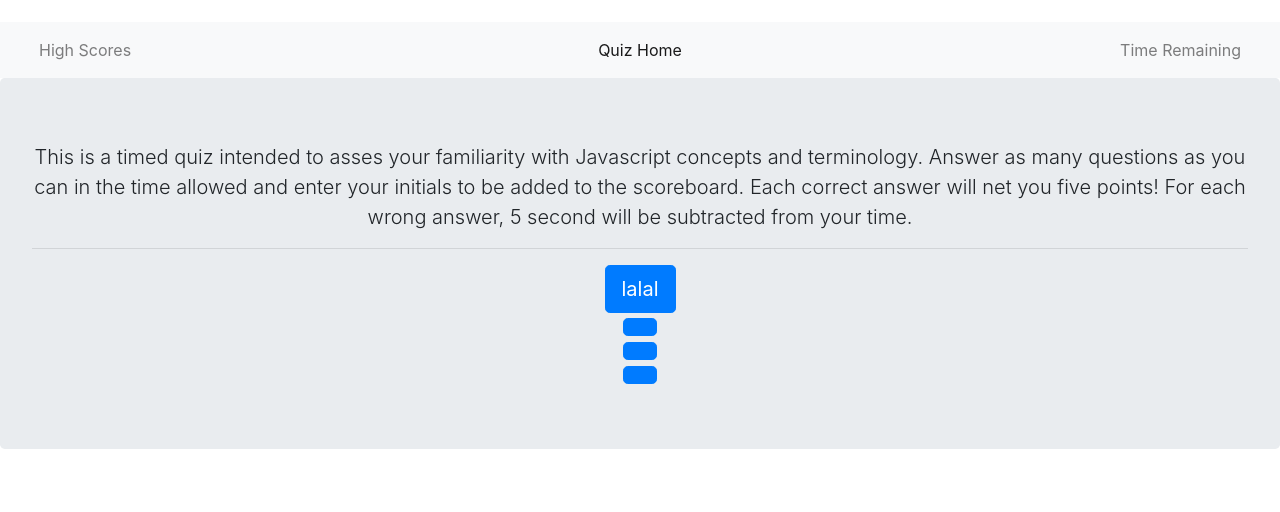
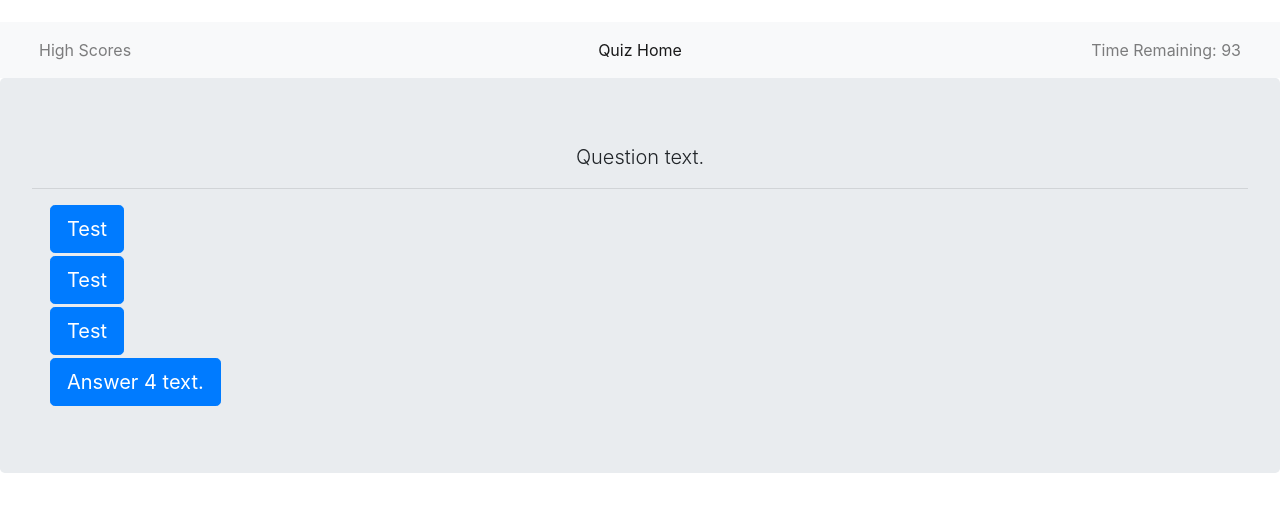
Before and after one commit to NathanSzu/TimedQuiz, a plain HTML site: page index.html in a window 1280 px wide. Both pictures are taken after a click on the button "Begin Quiz". Shown: the part 76-588 px from the top of the page. Drawn offline with nearby package versions, Linux system fonts and the light colour scheme.

Commit message:
Added more functions to dictate timer and score

```diff
--- a/index.html
+++ b/index.html
@@ -29,15 +29,35 @@
             </div>
         </nav>
         <main class="jumbotron j-center">
-            <p class="lead">This is a timed quiz intended to asses your familiarity with Javascript concepts and terminology. Answer as many questions as you can in the time allowed and enter your initials to be added to the scoreboard. Each correct answer will net you five points! For each wrong answer, 5 second will be subtracted from your time.</p>
+            <p class="lead" id="questionCaller">This is a timed quiz intended to asses your familiarity with Javascript concepts and terminology. Answer as many questions as you can in the time allowed and enter your initials to be added to the scoreboard. Each correct answer will net you five points! For each wrong answer, 5 second will be subtracted from your time.</p>
             <hr class="my-2">
             <p class="lead">
                 <button class="btn btn-primary btn-lg" id="remove1" onclick="setUp()" role="button">Begin Quiz</button>
+
             </p>
-            <div class="col-md-12" id="answer-one"></div>
-            <div class="col-md-12" id="answer-two"></div>
-            <div class="col-md-12" id="answer-three"></div>
-            <div class="col-md-12" id="answer-four"></div>
+            <div class="col-md-12 answers" id="answer-one">
+                <button class="btn btn-primary btn-lg answerButton" id="A" onclick="selectA()" role="button"></button>
+            </div>
+            <div class="col-md-12 answers" id="answer-two">
+                <button class="btn btn-primary btn-lg answerButton" id="B" onclick="selectB()" role="button"></button>
+            </div>
+            <div class="col-md-12 answers" id="answer-three">
+                <button class="btn btn-primary btn-lg answerButton" id="C" onclick="selectC()" role="button"></button>
+            </div>
+            <div class="col-md-12 answers" id="answer-four">
+                <button class="btn btn-primary btn-lg answerButton" id="D" onclick="selectD()" role="button"></button>
+            </div>
+            <div id="score-input">
+                <form action="" class="scoreForm">
+                    <h1 id="scoredata">lala</h1>
+                    <input type="text" placeholder="Enter Initials" name="Initials" id="initials">
+                    <hr>
+                    <input type="submit" value="Submit">
+                </form>
+                <div id="score">
+
+                </div>
+            </div>
         </main>
 
     <script src="script.js"></script>
--- a/script.js
+++ b/script.js
@@ -8,60 +8,52 @@ var points = 0;
 // Variable to contain the remaining time on the clock.
 var timeLeft = 100;
 
+var firstButton = document.getElementById("A");
+var secondButton = document.getElementById("B");
+var thirdButton = document.getElementById("C");
+var fourthButton = document.getElementById("D");
+
+var i = 0;
+
 finalAnswer = "";
 
-// Set of variables created to add buttons corresponding to question answers.
-var buttonCreate1 = document.createElement("button");
-buttonCreate1.className = "btn btn-primary btn-lg";
-buttonCreate1.id = "btn1"
-
-var buttonCreate2 = document.createElement("button");
-buttonCreate2.className = "btn btn-primary btn-lg";
-
-var buttonCreate3 = document.createElement("button");
-buttonCreate3.className = "btn btn-primary btn-lg";
-
-var buttonCreate4 = document.createElement("button");
-buttonCreate4.className = "btn btn-primary btn-lg";
-
 // Variables to hold the answer text displayed on buttons for each question.
-var answerOne = "lalal";
+var answerOne = "";
 var answerTwo = "";
 var answerThree = "";
 var answerFour = "";
 
-// Object variables containing the questions and all possible answers/
 var question1 = {
     question: "Question text.",
-    answer1: "Answer 1 text.",
+    answer1: "Test",
+    answer2: "Test",
+    answer3: "Test",
+    answer4: "Answer 4 text."
+};
+
+var question2 = {
+    question: "Question text.",
+    answer1: "Answer 1 ahdbsl.",
     answer2: "Answer 2 text.",
     answer3: "Answer 3 text.",
     answer4: "Answer 4 text."
-}
+};
 
-var question2 = {
+var question3 = {
     question: "Question text.",
-    answer1: "Answer 1 text.",
+    answer1: "Test",
     answer2: "Answer 2 text.",
     answer3: "Answer 3 text.",
     answer4: "Answer 4 text."
-}
+};
 
-var question3 = {
+var question4 = {
     question: "Question text.",
-    answer1: "Answer 1 text.",
+    answer1: "Answer 1 klzsxcivbnlkjdsaf.",
     answer2: "Answer 2 text.",
     answer3: "Answer 3 text.",
     answer4: "Answer 4 text."
-}
-
-var question4 = {
-    question: "Question text.",
-    answer1: "Answer 1 text.",
-    answer2: "Answer 2 text.",
-    answer3: "Answer 3 text.",
-    answer4: "Answer 4 text."
-}
+};
 
 var question5 = {
     question: "Question text.",
@@ -69,63 +61,126 @@ var question5 = {
     answer2: "Answer 2 text.",
     answer3: "Answer 3 text.",
     answer4: "Answer 4 text."
-}
+};
 
+// Object variables containing the questions and all possible answers/
+var questionPool = [question1, question2, question3, question4, question5]
 
-
-var questions = [question1.question, question2.question, question3.question, question4.question, question5.question];
 // Array Variable containing the answer key.
-var answers = ["Question1 answer", "Question2 answer", "Question3 answer", "Question4 answer", "Question5 answer"];
-var userAnswers = [];
+var answers = ["Test", "Question2 answer", "Question3 answer", "Question4 answer", "Question5 answer"];
 
 function returnAns(){
     return buttonCreate1.textContent
 
 };
 
-
-
+// On page load, display quiz instructions and a button to begin the quiz.
+// Display button to view high scores & display the countdown timer.
 function setUp(){
-
+// Starts the countdown
+    timerStart();
 
 // Removes the "Begin quiz" button
     var objectRemove = document.getElementById("remove1")
     objectRemove.remove();
 
-// Creates 4 new buttons to be used for answering questions.
-    buttonCreate1.textContent = answerOne;
-    document.getElementById("answer-one").appendChild(buttonCreate1);
+    var showButtonA = document.getElementById("A");
+    showButtonA.style.display="block";
 
-    buttonCreate2.textContent = answerTwo;
-    document.getElementById("answer-two").appendChild(buttonCreate2);
+    var showButtonB = document.getElementById("B");
+    showButtonB.style.display="block";
 
-    buttonCreate3.textContent = answerThree;
-    document.getElementById("answer-three").appendChild(buttonCreate3);
+    var showButtonC = document.getElementById("C");
+    showButtonC.style.display="block";
 
-    buttonCreate4.textContent = answerFour;
-    document.getElementById("answer-four").appendChild(buttonCreate4);
+    var showButtonD = document.getElementById("D");
+    showButtonD.style.display="block";
 
-    if (returnAns()==="lalal"){
-        console.log("success")
+    // When the begin quiz button is clicked, start the countdown time and display the first question with nextQuestion and timerStart question.
+    nextQuestion();
+};
+
+function selectA(){
+    finalAnswer = firstButton.textContent;
+    nextQuestion();
+};
+
+function selectB(){
+    finalAnswer = secondButton.value;
+    nextQuestion();
+};
+
+function selectC(){
+    finalAnswer = thirdButton.textContent;
+    nextQuestion();
+};
+
+function selectD(){
+    finalAnswer = fourthButton.textContent;
+    nextQuestion();
+};
+
+
+
+function answerCheck(){
+    if (finalAnswer === answers[i]) {
+        console.log("correct");
+        i++;
+    }
+    else {
+        console.log("wrong");
+        timeLeft = timeLeft-5;
+        i++;
     }
 
 
-    for (let i = 0; i < questions.length; i++) {
+};
+
+function nextQuestion(){
 
 
 
+    var questionPopulate = document.getElementById("questionCaller");
+    questionPopulate.textContent = questionPool[i].question;
 
-    }
 
+    firstButton.textContent = questionPool[i].answer1;
+    secondButton.textContent = questionPool[i].answer2;
+    thirdButton.textContent = questionPool[i].answer3;
+    fourthButton.textContent = questionPool[i].answer4;
+
+    answerCheck();
+
+};
+
+function scoreBoardInput(){
+    var SBD = document.getElementById("score-input");
+    SBD.style.display="block";
+
+    var totalScore = document.getElementById("scoredata");
+    totalScore.innerHTML = "Total Score: " + points;
+};
+
+function timerStart(){
+    var interval = setInterval(function(){
+        // Sets the starting timer
+        timeLeft = timeLeft-1;
+        timer.innerHTML = "Time Remaining: " + timeLeft;
+
+        if (timeLeft===0) {
+            clearInterval(interval);
+            scoreBoardInput();
+
+        }
+
+    }, 1000)
 }
 
 
+console.log(questionPool[i])
 
+console.log(questionPool[i].question)
 
-// On page load, display quiz instructions and a button to begin the quiz.
-// Display button to view high scores & display the countdown timer.
-
-// When the begin quiz button is clicked, start the countdown time and display the first question.
 
 // When the question is answered, if correct, write "Correct!" to page, add points to the user's score, and display the next question.
 // If incorrect, write "Wrong!" to page, subtract 5 seconds from the timer, and display next question.
@@ -139,3 +194,5 @@ function setUp(){
 // If start over button is clicked, reset the timer and return to the instructions page.
 
 // If high scores button is clicked, stop timer and show high scores page.
+
+var timer = document.getElementById("timer")
--- a/style.css
+++ b/style.css
@@ -53,3 +53,27 @@ right: 0px;
     align-content: center;
     text-align: center;
 }
+
+.answerButton {
+    margin: 3px;
+    display: none;
+}
+
+main {
+    position: relative;
+}
+
+/* Scoreboard input form */
+#score-input {
+    display: none;
+    position: absolute;
+    left: 0px;
+    right: 0px;
+    top: 0px;
+    height: 100%;
+    background-color: grey;
+}
+
+.scoreForm {
+    margin: 80px;
+}
```
